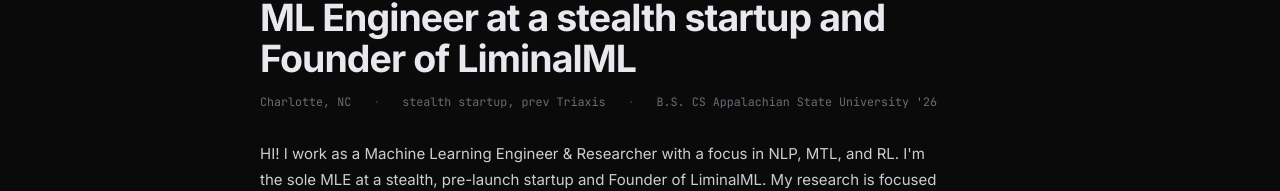
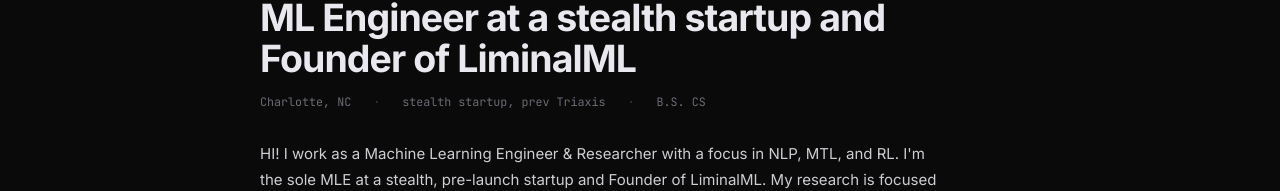
Before and after one commit to OliverPerrin/Portfolio, a plain HTML site: page index.html in a window 1280 px wide. Shown: the part 180-371 px from the top of the page. Drawn offline with nearby package versions, Linux system fonts and the light colour scheme; a script that the page names is missing.

Commit message:
Small update, 3rd of August, 2026

```diff
--- a/index.html
+++ b/index.html
@@ -60,7 +60,7 @@
                 <span class="dot">·</span>
                 <span>stealth startup, prev Triaxis</span>
                 <span class="dot">·</span>
-                <span>B.S. CS Appalachian State University '26</span>
+                <span>B.S. CS</span>
             </div>
             <div class="hero-description fade-in-up">
                 <p>HI! I work as a Machine Learning Engineer &amp; Researcher with a focus in NLP, MTL, and RL. I'm the sole MLE at a stealth, pre-launch startup and Founder of LiminalML. My research is focused on multi-task learning (MTL) within NLP.</p>
```
